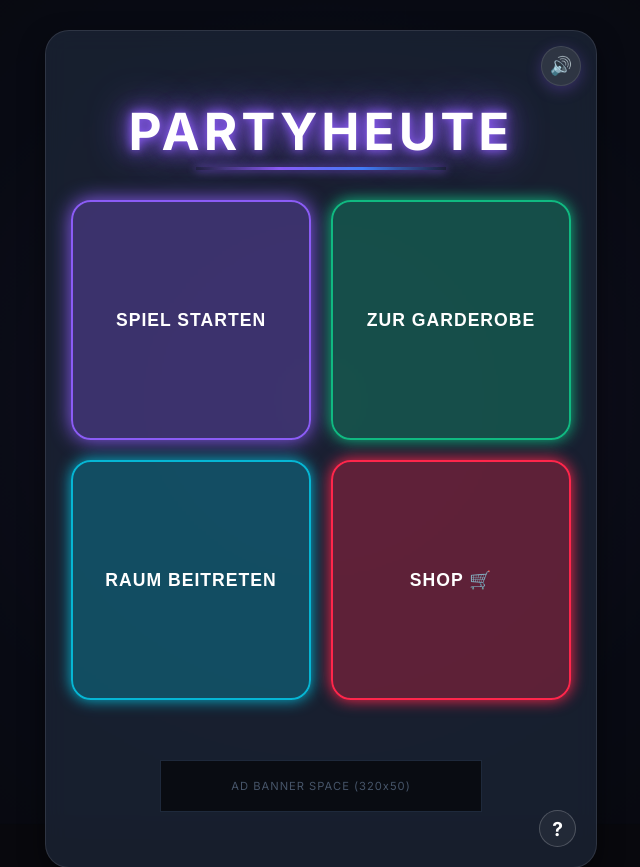
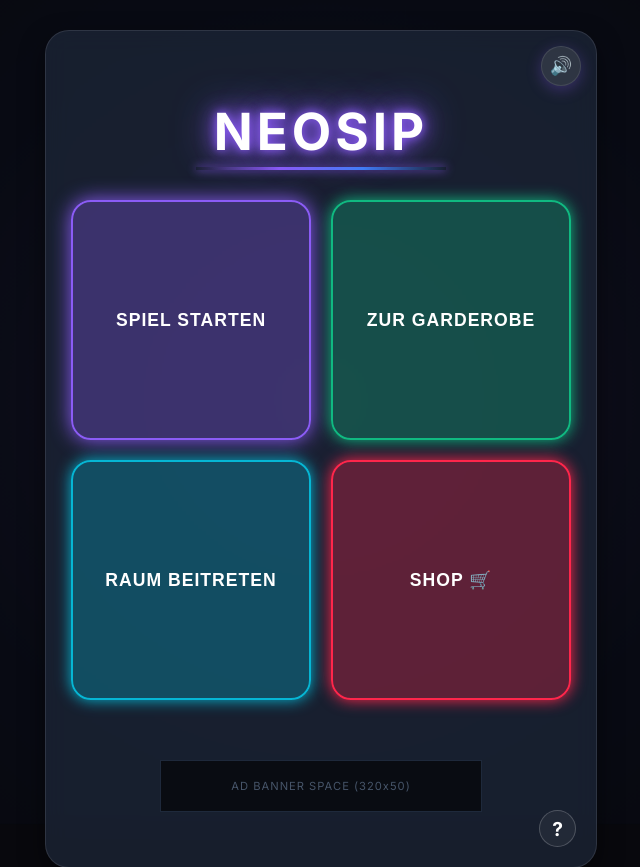
Before and after one commit to Ardit224/partyHeute, a Flask app: page / in a window 1280 px wide. Shown: the top 867 px of the page, without its empty margins (319-959 px from the left). Run offline with Flask 3, Linux system fonts and the light colour scheme; some libraries are stand-ins or nearby versions.

Commit message:
namen geändert

```diff
--- a/static/script.js
+++ b/static/script.js
@@ -150,7 +150,7 @@ function zeigeRegeln() {
 
     // Prüfe welcher Bereich gerade sichtbar ist (für Menü-Hilfe)
     if (document.getElementById('startMenue').style.display === 'block') {
-        customAlert("Willkommen bei PARTYHEUTE! 🍹 Wähle einen Spielmodus, erstelle Charaktere und genieße den Abend. Alles ist auf Spaß ausgelegt!");
+        customAlert("Willkommen bei NEOSIP! 🍹 Wähle einen Spielmodus, erstelle Charaktere und genieße den Abend. Alles ist auf Spaß ausgelegt!");
         return;
     }
     if (document.getElementById('editor-box').style.display === 'block') {
--- a/templates/index.html
+++ b/templates/index.html
@@ -25,7 +25,7 @@
 
         <!-- 1. HAUPTMENÜ (Landing Page / Startbildschirm) -->
         <div id="startMenue" class="menu-screen" style="display: flex; flex-direction: column; align-items: center; justify-content: center; min-height: 80vh;">
-            <h1 class="title-glow">PARTYHEUTE</h1>
+            <h1 class="title-glow">NEOSIP</h1>
             <div class="neon-line"></div>
 
             <div class="main-nav">
@@ -46,7 +46,7 @@
 
         <!-- 2. GARDEROBE (Charakter-Editor) -->
         <div id="editor-box" class="menu-screen" style="display: none; text-align: center;">
-            <h1 class="title-glow">PARTYHEUTE</h1>
+            <h1 class="title-glow">NEOSIP</h1>
             <div class="neon-line"></div>
             <div class="wardrobe-subtitle">- DIE GARDEROBE</div>
 
@@ -78,7 +78,7 @@
 
         <!-- 2.3 CHARACTER SELECTION -->
         <div id="charakterSelection" class="menu-screen" style="display: none; text-align: center; position: relative; min-height: 90vh;">
-            <h1 class="title-glow">PARTYHEUTE</h1>
+            <h1 class="title-glow">NEOSIP</h1>
             <div class="neon-line"></div>
             <div class="wardrobe-subtitle">- CHARAKTERAUSWAHL</div>
 
@@ -118,7 +118,7 @@
 
         <!-- 3. SPIELAUSWAHL (Welches Spiel?) -->
         <div id="hauptMenue" class="menu-screen" style="display: none; text-align: center;">
-            <h1 class="title-glow">PARTYHEUTE</h1>
+            <h1 class="title-glow">NEOSIP</h1>
             <div class="neon-line"></div>
             <div class="wardrobe-subtitle">- SPIELMODUS</div>
 
@@ -226,7 +226,7 @@
 
         <!-- ZEITBOMBE SPIEL BEREICH -->
         <div id="zeitbombeBereich" class="menu-screen" style="display: none; text-align: center; position: relative;">
-            <h1 class="title-glow">PARTYHEUTE</h1>
+            <h1 class="title-glow">NEOSIP</h1>
             <div class="neon-line"></div>
             <div class="wardrobe-subtitle">- ZEITBOMBE</div>
 
@@ -259,7 +259,7 @@
 
         <!-- VIRUS SPIEL BEREICH -->
         <div id="virusBereich" class="menu-screen" style="display: none; text-align: center;">
-            <h1 class="title-glow">PARTYHEUTE</h1>
+            <h1 class="title-glow">NEOSIP</h1>
             <div class="neon-line"></div>
             <div class="wardrobe-subtitle">- VIRUS LABOR</div>
 
@@ -276,7 +276,7 @@
 
         <!-- 4b. PARANOIA BEREICH -->
         <div id="paranoiaBereich" class="menu-screen" style="display: none; text-align: center;">
-            <h1 class="title-glow">PARTYHEUTE</h1>
+            <h1 class="title-glow">NEOSIP</h1>
             <div class="neon-line"></div>
             <div class="wardrobe-subtitle">- PARANOIA</div>
 
@@ -309,7 +309,7 @@
 
         <!-- 5. COUNTDOWN BEREICH (Roulette) -->
         <div id="countdownBereich" class="menu-screen" style="display: none; text-align: center;">
-            <h1 class="title-glow">PARTYHEUTE</h1>
+            <h1 class="title-glow">NEOSIP</h1>
             <div class="neon-line"></div>
             <div class="wardrobe-subtitle">- COUNTDOWN ROULETTE</div>
 
@@ -330,7 +330,7 @@
 
         <!-- SHOT ROULETTE BEREICH -->
         <div id="shotRouletteBereich" class="menu-screen" style="display: none; text-align: center;">
-            <h1 class="title-glow">PARTYHEUTE</h1>
+            <h1 class="title-glow">NEOSIP</h1>
             <div class="neon-line"></div>
             <div class="wardrobe-subtitle">- SHOT ROULETTE</div>
 
```
